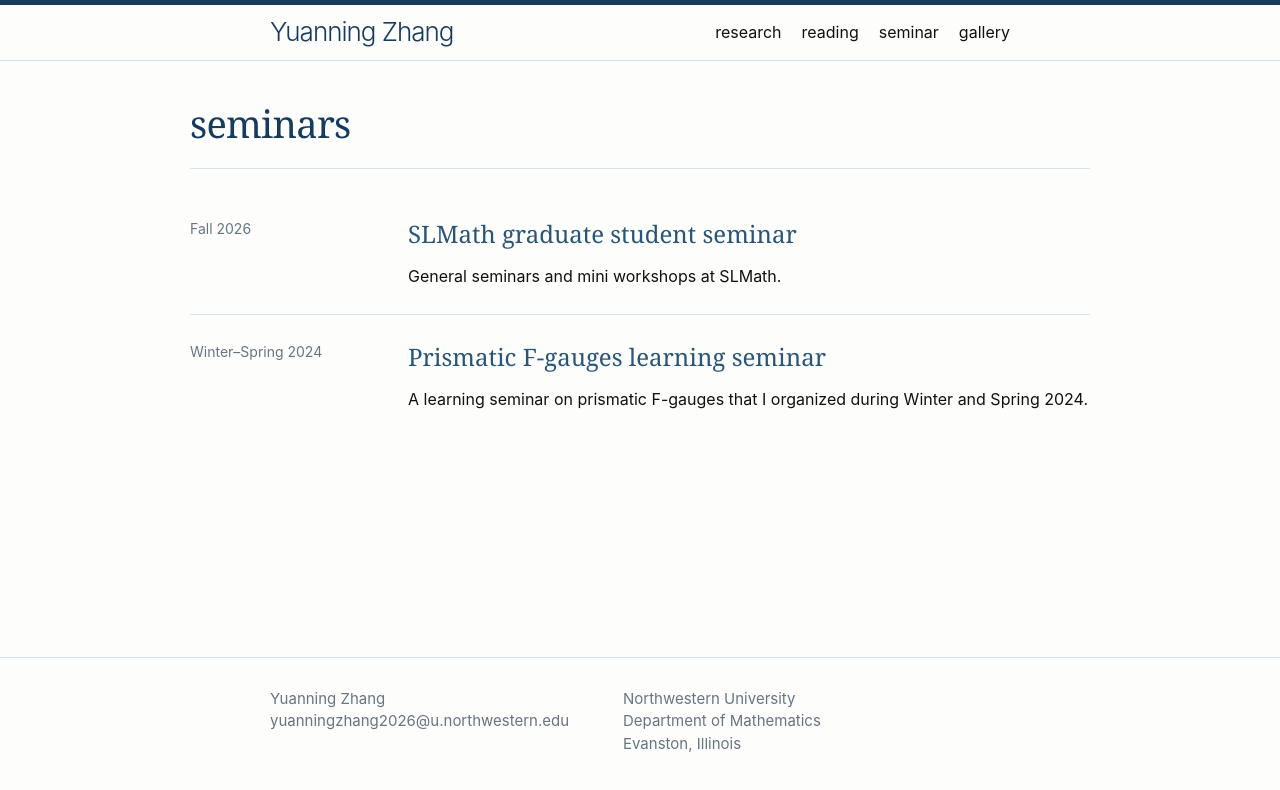
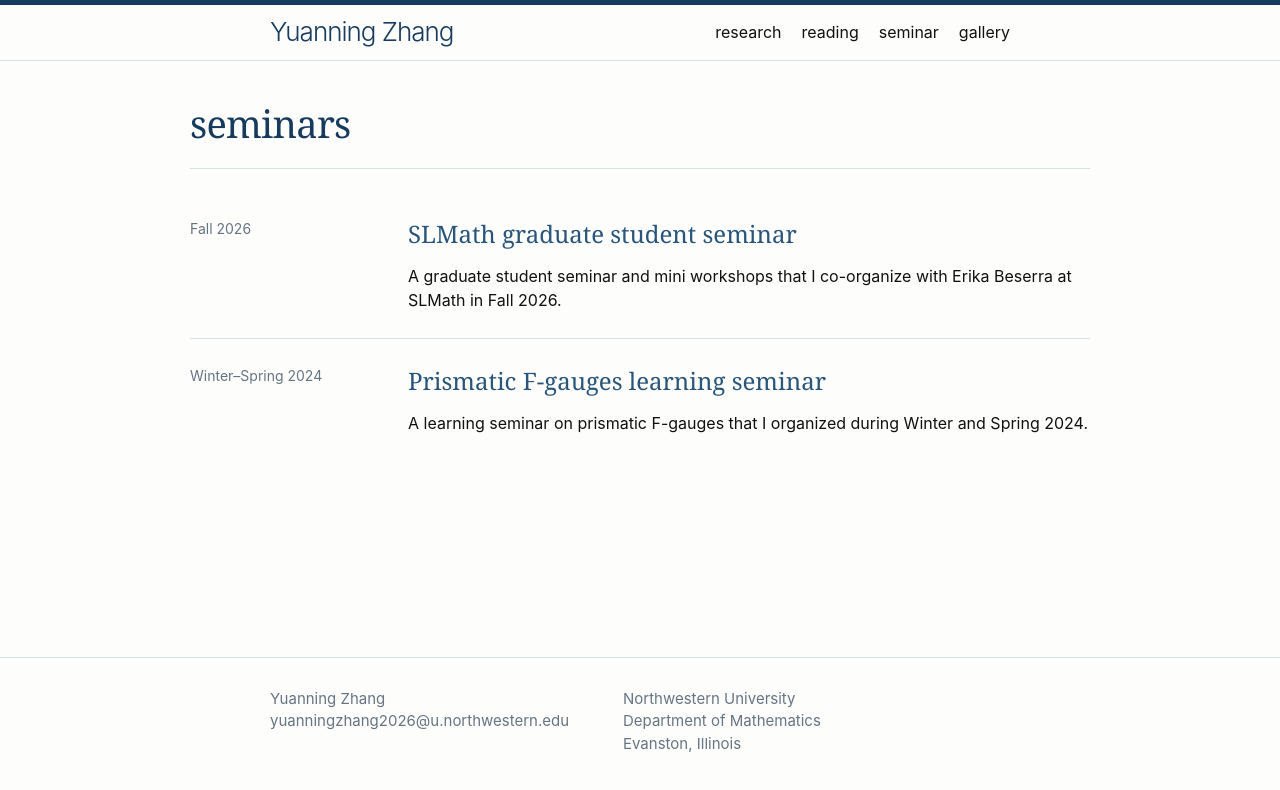
Before and after one commit to andyzhangyn/andyzhangyn.github.io, a Next.js app: page /seminar in a window 1280 px wide. Shown: the top 790 px of the page. Built offline with nearby package versions, Linux system fonts and the light colour scheme.

Commit message:
Update research interests, talks, reading list, and workshop notes

```diff
--- a/app/de-rham-witt/page.tsx
+++ b/app/de-rham-witt/page.tsx
@@ -25,7 +25,8 @@ const readingListByYear = Array.from(
         firstAuthorSurname(right.authors),
       );
 
-      return authorOrder || authorCollator.compare(left.title, right.title);
+      // Preserve reading-list order for works by the same first author.
+      return authorOrder;
     }),
   }),
 );
--- a/app/research/page.tsx
+++ b/app/research/page.tsx
@@ -86,6 +86,11 @@ export default function ResearchPage() {
                         <a href={talk.href}>event page</a>]
                       </span>
                     ) : null}
+                    {"notesHref" in talk ? (
+                      <span className="bracket-link">
+                        {" "}[<a href={talk.notesHref}>notes</a>]
+                      </span>
+                    ) : null}
                   </p>
                 </article>
               ))}
--- a/app/seminar/page.tsx
+++ b/app/seminar/page.tsx
@@ -20,15 +20,6 @@ export default function SeminarPage() {
             <h1>seminars</h1>
           </header>
           <div className="content-page-body">
-            <article className="seminar-event">
-              <div className="seminar-event-date">Fall 2026</div>
-              <div>
-                <h2>
-                  <a href="/seminar/slmath/">SLMath graduate student seminar</a>
-                </h2>
-                <p>General seminars and mini workshops at SLMath.</p>
-              </div>
-            </article>
             {profile.seminars.map((seminar) => (
               <article className="seminar-event" key={seminar.href}>
                 <div className="seminar-event-date">
--- a/app/seminar/slmath/habiro/programme.ts
+++ b/app/seminar/slmath/habiro/programme.ts
@@ -3,6 +3,7 @@ export const programme = [
     title: "Overview",
     speaker: "Yuanning Zhang",
     speakerUrl: "/",
+    notesHref: "/notes/q-de-rham-habiro-talk-1.pdf",
     description: "This talk introduces the two starting points of the workshop: deforming de Rham cohomology and assembling quantum invariants at roots of unity. Simple examples of the q-derivative and of evaluation in the Habiro ring illustrate the roles of q = 1 and roots of unity. We then outline how the arithmetic and topological perspectives meet in the study of Habiro cohomology.",
     references: [
       { author: "Scholze", title: "Canonical q-deformations in arithmetic geometry", url: "https://arxiv.org/abs/1606.01796" },
--- a/app/site-content.ts
+++ b/app/site-content.ts
@@ -37,7 +37,8 @@ export const profile = {
     paragraphs: [
       "My current interests center on the relationship between the classical work of Ekedahl, Illusie–Raynaud, and Nygaard and modern developments in p-adic geometry. I am particularly interested in how de Rham-Witt cohomology, the slope spectral sequence, dominoes, and F-gauges can be understood through the stacky approach to prismatic cohomology.",
       "I am also interested in topics in positive-characteristic algebraic geometry, such as Ekedahl–Oort stratifications, p-primary Brauer groups, and K3 surfaces.",
-      "Before graduate school, I worked on algebraic combinatorics, especially Schubert calculus and k-Schur functions.",
+      "Recently, I have also become interested in q-de Rham cohomology, Habiro cohomology, and even filtrations, especially their connections with arithmetic geometry and homotopy theory.",
+      "Before graduate school, I worked on algebraic combinatorics, especially Schubert calculus, k-Schur functions, and q-analogues.",
     ],
     galleryIntroduction:
       "I also enjoy creating mathematical visualizations through vibe coding with the help of Codex and Claude Code; some of these projects can be found in the",
@@ -90,6 +91,14 @@ export const profile = {
 
   seminars: [
     {
+      date: "Fall 2026",
+      dateTime: "2026",
+      title: "SLMath graduate student seminar",
+      description:
+        "A graduate student seminar and mini workshops that I co-organize with Erika Beserra at SLMath in Fall 2026.",
+      href: "/seminar/slmath/",
+    },
+    {
       date: "Winter–Spring 2024",
       dateTime: "2024",
       title: "Prismatic F-gauges learning seminar",
@@ -101,8 +110,23 @@ export const profile = {
 
   talks: [
     {
-      date: "April 2026",
-      dateTime: "2026-04",
+      date: "October 9, 2026",
+      dateTime: "2026-10-09",
+      title: "TBD",
+      venue: "Student arithmetic geometry seminar, Berkeley",
+      href: "",
+    },
+    {
+      date: "September 23, 2026",
+      dateTime: "2026-09-23",
+      title: "q-de Rham cohomology and Habiro rings",
+      venue: "SLMath mini workshop",
+      href: "/seminar/slmath/habiro/",
+      notesHref: "/notes/q-de-rham-habiro-talk-1.pdf",
+    },
+    {
+      date: "April 25, 2026",
+      dateTime: "2026-04-25",
       title: "From F-crystals to Hodge–Witt cohomology",
       venue: "IU–Purdue Joint Workshop on Prismatic F-gauges",
       href: "https://www.math.purdue.edu/~mondalsh/workshop-f-gauges.html",
```
Also changed, not shown: app/de-rham-witt/reading-data.ts (+7 -0 lines), app/seminar/slmath/habiro/page.tsx (+9 -1 lines), 1 other file (tests, documents, lock files or other folders).
